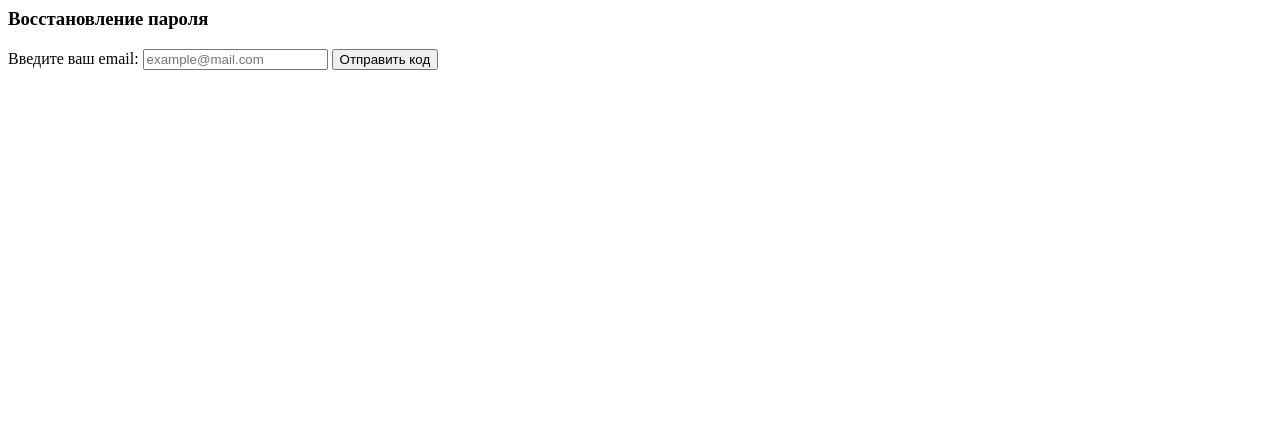
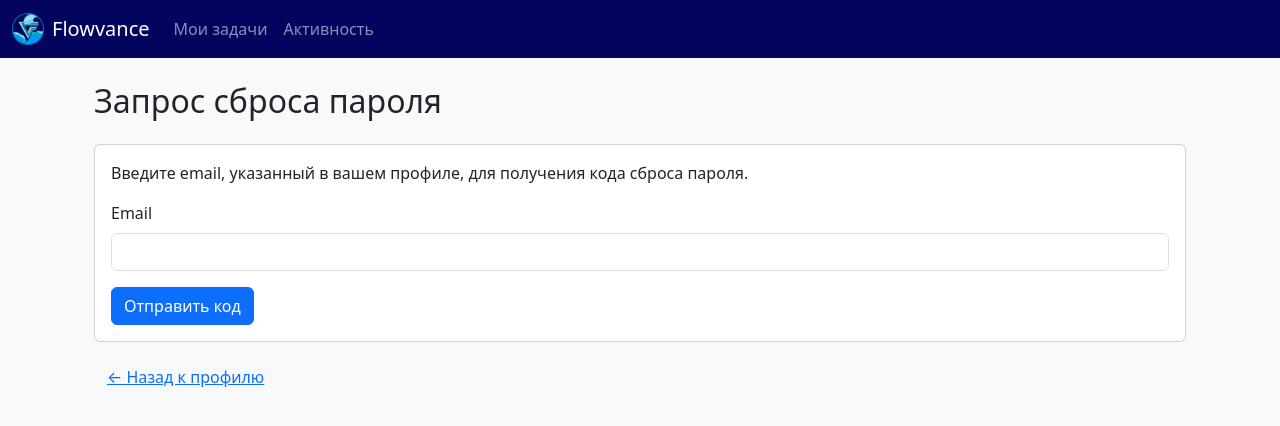
Before and after one commit to nikitabryuhanov/flowvance, a Django app: template core/templates/core/request_reset.html in a window 1280 px wide. Shown: the top 426 px of the page. Run offline with Django 5.2, Linux system fonts and the light colour scheme; the template is opened without the code that fills it, so the values that code supplies are empty.

```diff
--- a/core/templates/core/request_reset.html
+++ b/core/templates/core/request_reset.html
@@ -1,16 +1,37 @@
-<h3>Восстановление пароля</h3>
+{% extends 'base.html' %}
+{% block title %}Запрос сброса пароля | Flowvance{% endblock %}
 
-<form method="post">
-    {% csrf_token %}
-    <label for="email">Введите ваш email:</label>
-    <input type="email" name="email" required class="form-control mb-3" placeholder="example@mail.com">
-    <button class="btn btn-primary" type="submit">Отправить код</button>
-</form>
+{% block content %}
+<div class="container mt-4">
+    <h2 class="mb-4">Запрос сброса пароля</h2>
 
-{% if messages %}
-  <ul class="messages mt-3">
-    {% for message in messages %}
-      <li class="{{ message.tags }}">{{ message }}</li>
-    {% endfor %}
-  </ul>
-{% endif %}
+    {% if messages %}
+    <div class="messages mb-3">
+        {% for message in messages %}
+        <div class="alert alert-{{ message.tags }}">
+            {{ message }}
+        </div>
+        {% endfor %}
+    </div>
+    {% endif %}
+
+    <div class="card">
+        <div class="card-body">
+            <p>Введите email, указанный в вашем профиле, для получения кода сброса пароля.</p>
+
+            <form method="post">
+                {% csrf_token %}
+                <div class="mb-3">
+                    <label for="email" class="form-label">Email</label>
+                    <input type="email" name="email" id="email" class="form-control" required>
+                </div>
+                <button type="submit" class="btn btn-primary">Отправить код</button>
+            </form>
+        </div>
+    </div>
+
+    <div class="mt-3">
+        <a href="{% url 'profile' %}" class="btn btn-link">← Назад к профилю</a>
+    </div>
+</div>
+{% endblock %}
```
Also changed, not shown: core/templates/core/reset_password.html (+46 -7 lines).
